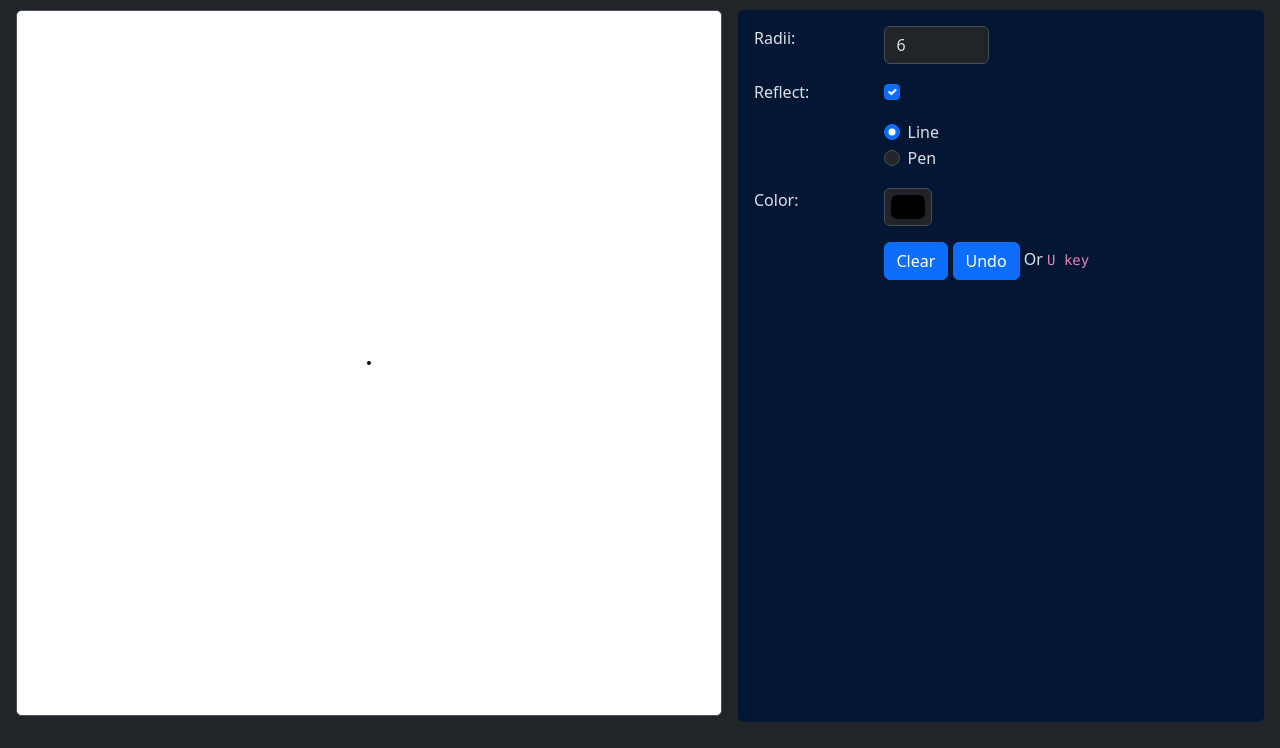
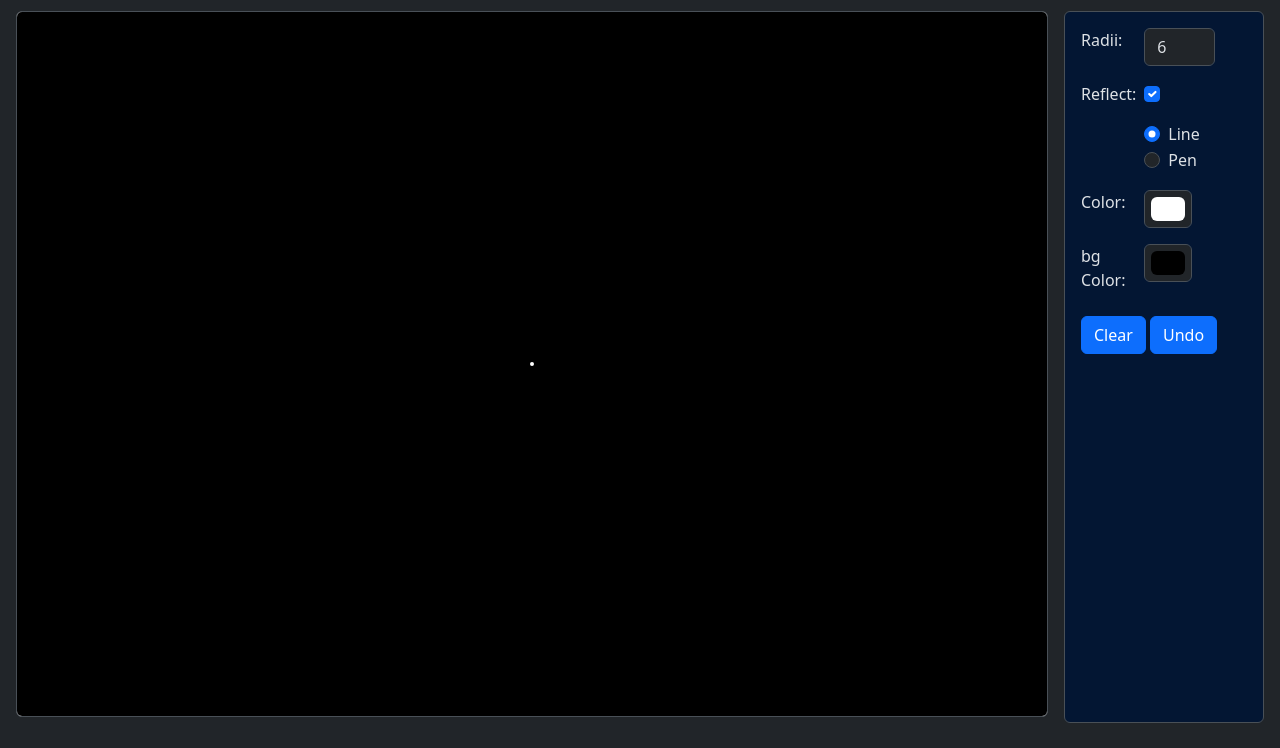
Before and after one commit to tmathers/radialPaint, a plain HTML site: page index.html in a window 1280 px wide. Shown: the part 52-800 px from the top of the page. Drawn offline with nearby package versions, Linux system fonts and the light colour scheme.

Commit message:
layout and dark theme

```diff
--- a/index.html
+++ b/index.html
@@ -32,8 +32,9 @@
     }
 
     #controls {
-      width: 300px;
-      min-width: 300px;
+      width: 2x00px;
+      min-width: 200px;
+      max-width: 200px;
     }
 
   </style>
@@ -41,11 +42,10 @@
 </head>
 
 <body class="">
-  <script src="js/editor.js"></script>
 
-  <nav class="navbar navbar-expand-lg bg-body-tertiary" id="navbar">
-    <div class="mx-0 px-2 px-sm-3">
-      <a class="navbar-brand" href="#">
+  <nav class="navbar navbar-expand-lg bg-secondary-subtle border-bottom" id="navbar">
+    <div class="mx-0 px-3">
+      <a class="navbar-brand text-info" href="#">
 
         <svg xmlns="http://www.w3.org/2000/svg" width="16" height="16" fill="currentColor" class="bi bi-palette-fill me-1" viewBox="0 0 16 16">
           <path d="M12.433 10.07C14.133 10.585 16 11.15 16 8a8 8 0 1 0-8 8c1.996 0 1.826-1.504 1.649-3.08-.124-1.101-.252-2.237.351-2.92.465-.527 1.42-.237 2.433.07zM8 5a1.5 1.5 0 1 1 0-3 1.5 1.5 0 0 1 0 3zm4.5 3a1.5 1.5 0 1 1 0-3 1.5 1.5 0 0 1 0 3zM5 6.5a1.5 1.5 0 1 1-3 0 1.5 1.5 0 0 1 3 0zm.5 6.5a1.5 1.5 0 1 1 0-3 1.5 1.5 0 0 1 0 3z"/>
@@ -55,33 +55,35 @@
     </div>
   </nav>
 
-  <div class="container row m-0 p-2 p-sm-3" id="viewport">
+  <div class="container row m-0 p-3" id="viewport">
 
     <div class="col-auto p-0" id="canvasContainer">
-      <canvas id="canvas" class="border rounded"></canvas>
+      <canvas id="canvas" class="border rounded   "></canvas>
     </div>
 
-    <div class="col bg-primary-subtle rounded mt-2 mt-sm-0 ms-0 ms-sm-3 p-2 p-sm-3" id="controls" >
+    <div class="col bg-primary-subtle border rounded border-info-emphasis p-3" id="controls" >
+
+      <div id="inner-controls">
 
       <div class="row mb-3">
-        <label for="points" class="col-3 form-label">Radii:</label>
-        <div class="col-3">
+        <label for="points" class="col-4 form-label">Radii:</label>
+        <div class="col-6">
 
           <input type="number" id="points" default="6" class="form-control"/>
         </div>
       </div>
 
       <div class="row mb-3">
-        <label for="reflect" class="col-3 form-check-label">Reflect:</label>
-        <div class="col-9">
+        <label for="reflect" class="col-4 form-check-label">Reflect:</label>
+        <div class="col-8">
           <input type="checkbox"  class="form-check-input" id="reflect" />
         </div>
       </div>
 
       <div class="row mb-3">
-        <div class="col-3">
+        <div class="col-4">
         </div>
-        <div class="col-9">
+        <div class="col-8">
           <div class="form-check">
             <input name="draw-mode" type="radio" id="line" class="form-check-input" />
             <label for="line" class="form-check-label" >Line</label>
@@ -95,23 +97,31 @@
       </div>
 
       <div class="row mb-3">
-        <label for="color" class="col-3 form-label">Color:</label>
-        <div class="col-9">
-          <input type="color" id="color" class="form-control form-control-color" />
+        <label for="color" class="col-4 form-label">Color:</label>
+        <div class="col-8">
+          <input type="color" id="color" class="form-control form-control-color" value="#ffffff" />
         </div>
       </div>
 
       <div class="row mb-3">
-        <div class="col-3">
-        </div>
-        <div class="col-9">
-          <button id="clear" class="btn btn-primary">Clear</button>
-          <button id="undo"  class="btn btn-primary">Undo</button> <span>Or <code>U key</code></span>
+        <label for="bg-color" class="col-4 form-label">bg Color:</label>
+        <div class="col-8">
+          <input type="color" id="bg-color" class="form-control form-control-color" />
         </div>
       </div>
+
+      <div class="row mb-3">
+          <div class="mb-3">
+            <button id="clear" class="btn btn-primary mr-2">Clear</button>
+            <button id="undo"  class="btn btn-primary">Undo</button>
+          </div>
+        </div>
+
+    </div>
     </div>
 
   </div>
+  <script src="js/editor.js"></script>
 </body>
 
 </html>
--- a/js/editor.js
+++ b/js/editor.js
@@ -18,15 +18,17 @@ const PI = 3.14159;
 var numPoints = 6;
 var reflect = true;
 var lineWidth = 2;
+var bgColor = "#000";
+var color = "#fff";
 
 
 var mouseDown = false;
 
 function draw() {
 
-  ctx.fillStyle = "#fff";
+  ctx.fillStyle = bgColor;
   ctx.fillRect(0, 0, canvasWidth, canvasHeight);
-  ctx.strokeStyle = "black";
+  ctx.strokeStyle = color
   ctx.lineWidth = lineWidth;
 
   // mark center point
@@ -44,7 +46,7 @@ function draw() {
 
 
     if (isDrawing) {
-      ctx.strokeStyle = color;
+      ctx.strokeStyle = document.getElementById('color').value;
       ctx.lineWidth = lineWidth;
       ctx.beginPath();
       ctx.moveTo(startX, startY);
@@ -242,8 +244,6 @@ function findxy(res, x, y) {
 window.onload = function() {
   canvas = document.getElementById("canvas");
   setCanvasSize();
-  //canvasWidth = getCanvasSize();
-  //canvasHeight = getCanvasSize();
   canvas.width = canvasWidth;
   canvas.height = canvasHeight;
 
@@ -283,7 +283,7 @@ window.onload = function() {
   document.getElementById('points').value = numPoints;
   document.getElementById('reflect').checked = reflect;
   document.getElementById('line').checked = true;
-  document.getElementById('color').value = color
+  console.log(color)
 
   document.getElementById('points').onchange = function(e) {
     numPoints = e.target.value;
@@ -313,25 +313,67 @@ function setCanvasSize() {
   const viewport = document.getElementById('viewport');
   const navbar = document.getElementById('navbar');
   const canvas = document.getElementById('canvas');
+
+  const controls = document.getElementById('controls');
+  const innerControls = document.getElementById('inner-controls');
+
+
+
   const width = viewport.clientWidth
-    - parseInt(getComputedStyle(viewport).getPropertyValue('padding-left'))
-    - parseInt(getComputedStyle(viewport).getPropertyValue('padding-right'))
-    - parseInt(getComputedStyle(viewport).getPropertyValue('margin-left'))
-    - parseInt(getComputedStyle(viewport).getPropertyValue('margin-right'))
+
+    //- getTotalWidth(controls)
     - 2; //border
   const height = window.innerHeight
     - navbar.clientHeight
-    - parseInt(getComputedStyle(navbar).getPropertyValue('padding-top'))
-    - parseInt(getComputedStyle(navbar).getPropertyValue('padding-bottom'))
-    - parseInt(getComputedStyle(navbar).getPropertyValue('margin-top'))
-    - parseInt(getComputedStyle(navbar).getPropertyValue('margin-bottom'))
-    - parseInt(getComputedStyle(viewport).getPropertyValue('padding-top'))
-    - parseInt(getComputedStyle(viewport).getPropertyValue('padding-bottom'))
-    - parseInt(getComputedStyle(viewport).getPropertyValue('margin-top'))
-    - parseInt(getComputedStyle(viewport).getPropertyValue('margin-bottom'))
+    - getAdditionalHeight(navbar)
+    - getAdditionalWidth(viewport)
     - 2; //border
 
-  canvasHeight = width < height ? width : height;;
-  canvasWidth = width < height ? width : height;;
+  const margin = parseInt(getComputedStyle(viewport).getPropertyValue('padding-right'));
+
+
+  console.log(viewport.clientWidth)
+  console.log(viewport.clientHeight)
+  console.log("margin=" + margin)
+
+  const viewWidth = window.innerWidth - getAdditionalWidth(navbar);
+  const viewHeight = window.innerHeight;
+
+
+  // portrait
+  if (viewWidth <  viewHeight) {
+    console.log("portrait")
+
+    canvasHeight = height - innerControls.clientHeight - getAdditionalHeight(innerControls);
+    canvasWidth = width - getAdditionalWidth(viewport);
+
+    controls.style.minWidth = "100%";
+    controls.classList.add("mt-3");
+
+  // Landscape
+  } else {
+    console.log("land")
+    canvasHeight = height;
+    canvasWidth = width - controls.clientWidth - getAdditionalWidth(controls) - margin - 2;
+    controls.classList.add("ms-3");
+  }
+
+
   //return width < height ? width : height;
 }
+
+function getAdditionalWidth(el) {
+  return parseInt(getComputedStyle(el).getPropertyValue('padding-left'))
+    + parseInt(getComputedStyle(el).getPropertyValue('padding-right'))
+    + parseInt(getComputedStyle(el).getPropertyValue('margin-left'))
+    + parseInt(getComputedStyle(el).getPropertyValue('margin-right'));
+
+}
+
+function getAdditionalHeight(el) {
+  return parseInt(getComputedStyle(el).getPropertyValue('padding-top'))
+    + parseInt(getComputedStyle(el).getPropertyValue('padding-bottom'))
+    + parseInt(getComputedStyle(el).getPropertyValue('margin-top'))
+    + parseInt(getComputedStyle(el).getPropertyValue('margin-bottom'));
+
+}
```
